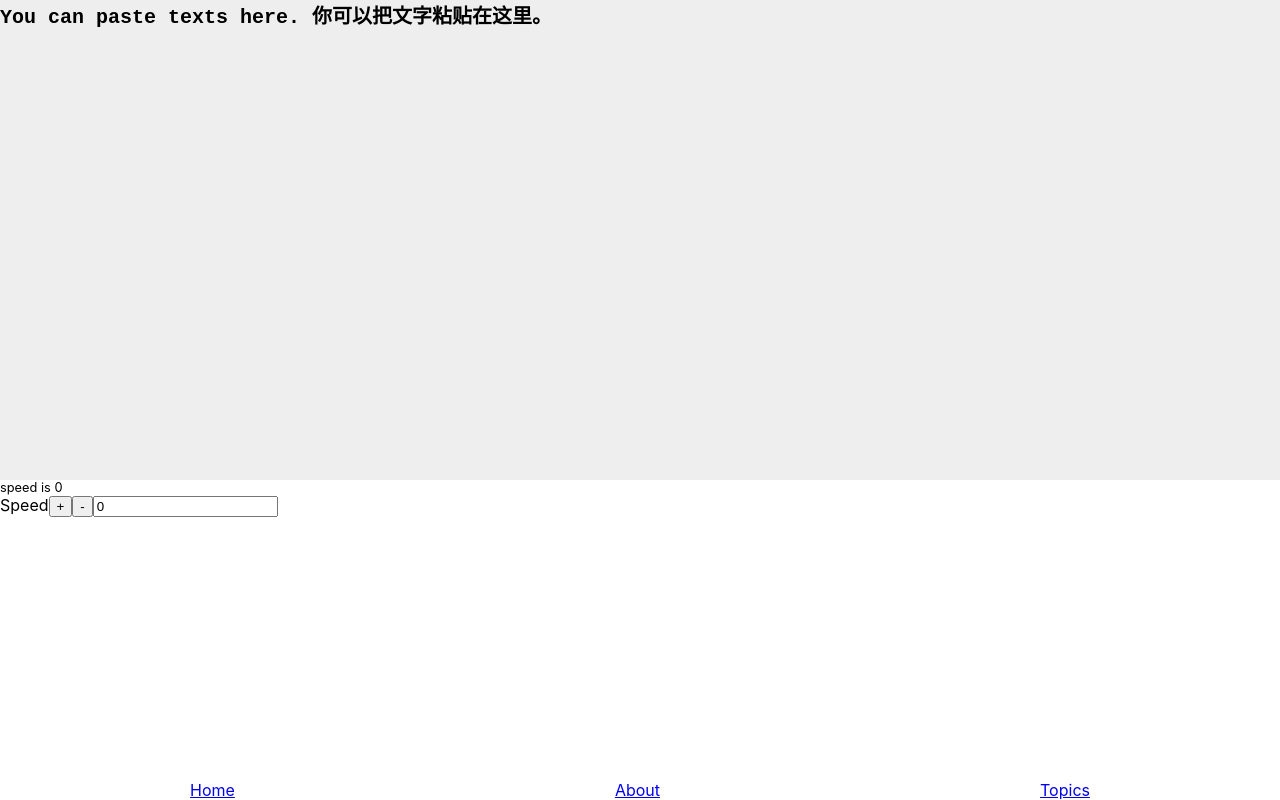
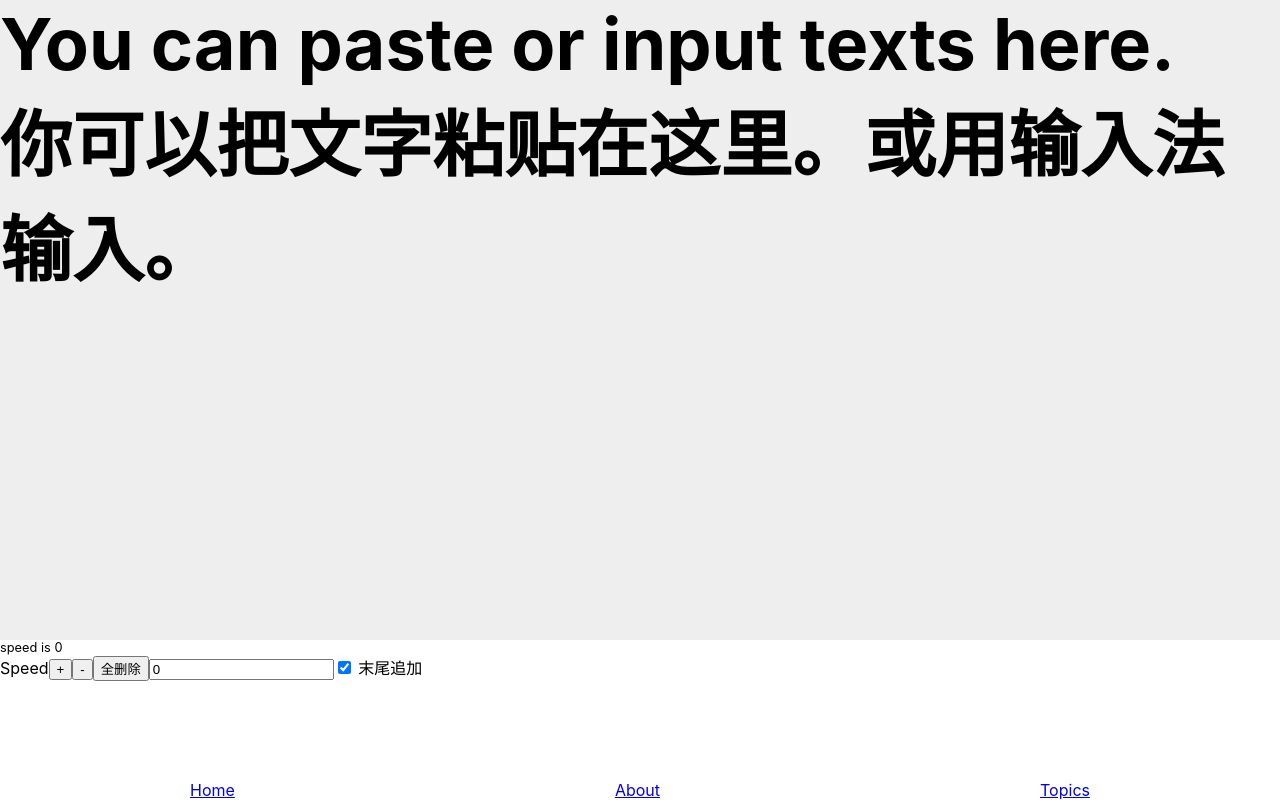
Before and after one commit to lgh06/web-prompter, a React (Create React App) app: page / in a window 1280 px wide. Built offline with nearby package versions, Linux system fonts and the light colour scheme.

Commit message:
basic function worked. pasted content formatted.

```diff
--- a/src/components/Controller.js
+++ b/src/components/Controller.js
@@ -1,13 +1,21 @@
 import { useDispatch, useSelector } from 'react-redux'
 import * as player from '../reducers/playerSlice'
+import { genClassName } from '../helpers';
+import styles from './Controller.module.scss';
+
+const cn = genClassName(styles);
 
 export default function Controller() {
   const dispatch = useDispatch()
   const speed = useSelector((state) => state.player.speed)
-  return (<div>
+  const appendMode = useSelector((state) => state.player.appendMode)
+  return (<div {...cn('controller-wrap')}>
     Speed
     <button onClick={()=>dispatch(player.speedPlus())}>+</button>
     <button onClick={()=>dispatch(player.speedMinus())}>-</button>
+    <button onClick={()=>dispatch(player.deleteInnerHTML())}>全删除</button>
     <input type="number" value={speed} onChange={(e)=>dispatch(player.speedSet(e.target.value))}></input>
+    <input type="checkbox" checked={appendMode} onChange={(e)=>dispatch(player.setAppendMode(e.target.checked))} id="appendMode"/>
+    <label htmlFor="appendMode"> {appendMode ? '末尾追加' : '整体替换'} </label>
   </div>);
 }
--- /dev/null
+++ b/src/components/Controller.module.scss
@@ -0,0 +1,3 @@
+.controller-wrap{
+  margin-bottom: 20px;
+}
--- a/src/components/Viewer.js
+++ b/src/components/Viewer.js
@@ -1,44 +1,44 @@
 import React, {useEffect} from 'react';
 import styles from './Viewer.module.scss';
-import { genClassName, ImageHolder, innerHTML } from '../helpers';
+import { genClassName, ImageHolder, innerHTML as setInnerHTML } from '../helpers';
 
-import { useSelector } from 'react-redux'
+import { useSelector, useDispatch } from 'react-redux'
+import * as player from '../reducers/playerSlice'
+
 // used for scss modules https://create-react-app.dev/docs/adding-a-css-modules-stylesheet
 const cn = genClassName(styles);
 
 export default function Viewer() {
-  useEffect(()=>{
-    // document.addEventListener('beforepaste', function(e) {
-    //   // const text_only = document.getSelection().toString();
-    //   const clipdata = e.clipboardData || window.clipboardData;
-    //   // clipdata.setData('text/plain', text_only);
-    //   // clipdata.setData('text/html', text_only);
-    //   console.log(e, clipdata.toString());
-    //   e.preventDefault();
-    // });
-  });
   const speed = useSelector((state) => state.player.speed)
+  const innerHTML = useSelector((state) => state.player.innerHTML)
+  const appendMode = useSelector((state) => state.player.appendMode)
+  const dispatch = useDispatch()
   // https://developer.mozilla.org/en-US/docs/Web/API/Element/paste_event
   const paste = (event) => {
     // https://developer.mozilla.org/en-US/docs/Web/API/DataTransfer/getData
     let paste = (event.clipboardData || window.clipboardData).getData('text/plain');
     console.log(paste)
+    let pastedWithBr = paste.replace(/\r\n/g,'<br/>')
 
-    const selection = window.getSelection();
-    if (!selection.rangeCount) return false;
-    selection.deleteFromDocument();
-    selection.getRangeAt(0).insertNode(document.createTextNode(paste));
-
+    // event.target.innerHTML += paste.replace(/\r\n/g,'<br/>')
+    if (appendMode) {
+      dispatch(player.setInnerHTML(innerHTML + pastedWithBr));
+    } else {
+      dispatch(player.setInnerHTML(pastedWithBr));
+    }
     event.preventDefault();
   }
+
+  // const click = (event) => {
+  //   console.log(event)
+  //   event.nativeEvent.target.select();
+  // }
   return (<div {...cn('viewer-wrap')}>
     <div {...cn('viewer')}>
-      <pre contentEditable onPaste={paste}>
-        You can paste texts here.
-        你可以把文字粘贴在这里。
-      </pre>
+      <p {...cn('text')} contentEditable onPaste={paste} {...setInnerHTML(innerHTML)}>
+      </p>
     </div>
-    <div {...cn('status')} {...innerHTML('speed is ' + speed)} >
+    <div {...cn('status')} {...setInnerHTML('speed is ' + speed)} >
 
     </div>
   </div>);
--- a/src/components/Viewer.module.scss
+++ b/src/components/Viewer.module.scss
@@ -1,17 +1,21 @@
 .viewer-wrap{
   width:100%;
   max-height: 100vh;
-  overflow-y: auto;
 }
 
 .viewer{
-  font-size: 20px;
+  font-size: 72px;
   font-weight: bold;
   background-color: #eee;
-  height:60vh;
-  pre{
+  height:80vh;
+  min-height: 340px;
+  .text{
     margin: 0;
+    width: 100%;
     height: 100%;
+    overflow-y: auto;
+    word-wrap: break-word;
+    word-break: break-all;
   }
 }
 .status{
--- a/src/index.scss
+++ b/src/index.scss
@@ -15,7 +15,7 @@ code {
 ul.nav{
   margin:0;
   padding: 0;
-  position: absolute;
+  position: fixed;
   bottom:0;
   width: 100%;
   display:flex;
@@ -24,3 +24,18 @@ ul.nav{
     display: inline-block;
   }
 }
+
+*::-webkit-scrollbar {
+  width: 8px;
+  height: 8px
+}
+
+*::-webkit-scrollbar-track {
+  background: #aaa;
+  box-shadow: inset 2px 2px 2px hsla(0,0%,100%,.25),inset -2px -2px 2px rgba(0,0,0,.25)
+}
+
+*::-webkit-scrollbar-thumb {
+  border-radius: 8px;
+  background: linear-gradient(90deg,#434343,#434343 1px,#111 0,#111)
+}
--- a/src/pages/HomePage.js
+++ b/src/pages/HomePage.js
@@ -3,7 +3,9 @@ import Controller from "../components/Controller";
 import Viewer from "../components/Viewer";
 
 export default function HomePage(){
-  return (<div>
+  return (<div style = {{
+    minHeight: '360px',
+  }}>
     <Viewer></Viewer>
     <Controller></Controller>
   </div>);
--- a/src/reducers/playerSlice.js
+++ b/src/reducers/playerSlice.js
@@ -6,6 +6,8 @@ export const playerSlice = createSlice({
   name: 'player',
   initialState: {
     speed: 0,
+    innerHTML: 'You can paste or input texts here. <br/>你可以把文字粘贴在这里。或用输入法输入。',
+    appendMode: true,
   },
   reducers: {
     speedPlus: (state) => {
@@ -21,10 +23,19 @@ export const playerSlice = createSlice({
     speedSet: (state, action) => {
       state.speed = action.payload? (+action.payload) : state.speed;
     },
+    deleteInnerHTML: (state, action) => {
+      state.innerHTML = '';
+    },
+    setInnerHTML: (state, action) => {
+      state.innerHTML = action.payload;
+    },
+    setAppendMode: (state, action) => {
+      state.appendMode = action.payload;
+    },
   },
 })
 
 // Action creators are generated for each case reducer function
-export const { speedPlus, speedMinus, speedSet } = playerSlice.actions
+export const { speedPlus, speedMinus, speedSet, deleteInnerHTML, setInnerHTML, setAppendMode } = playerSlice.actions
 
 export default playerSlice.reducer
```
